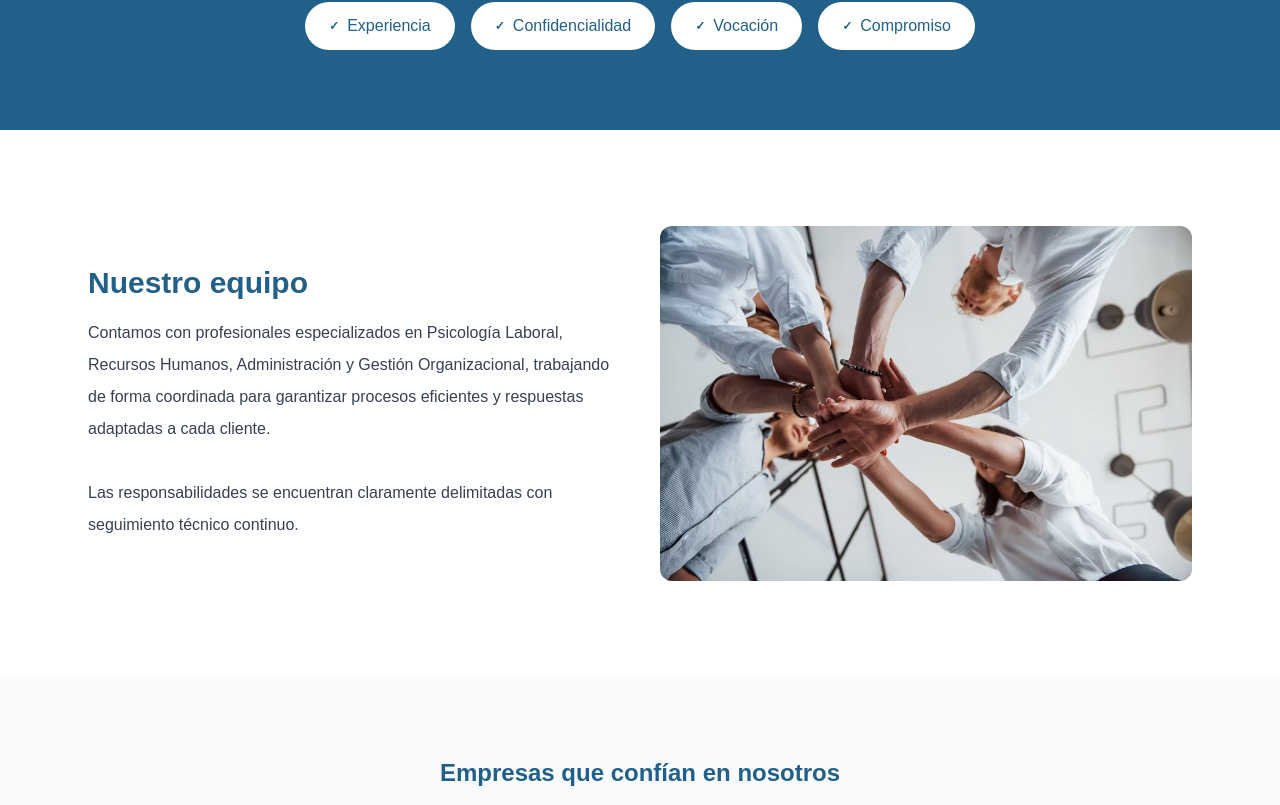
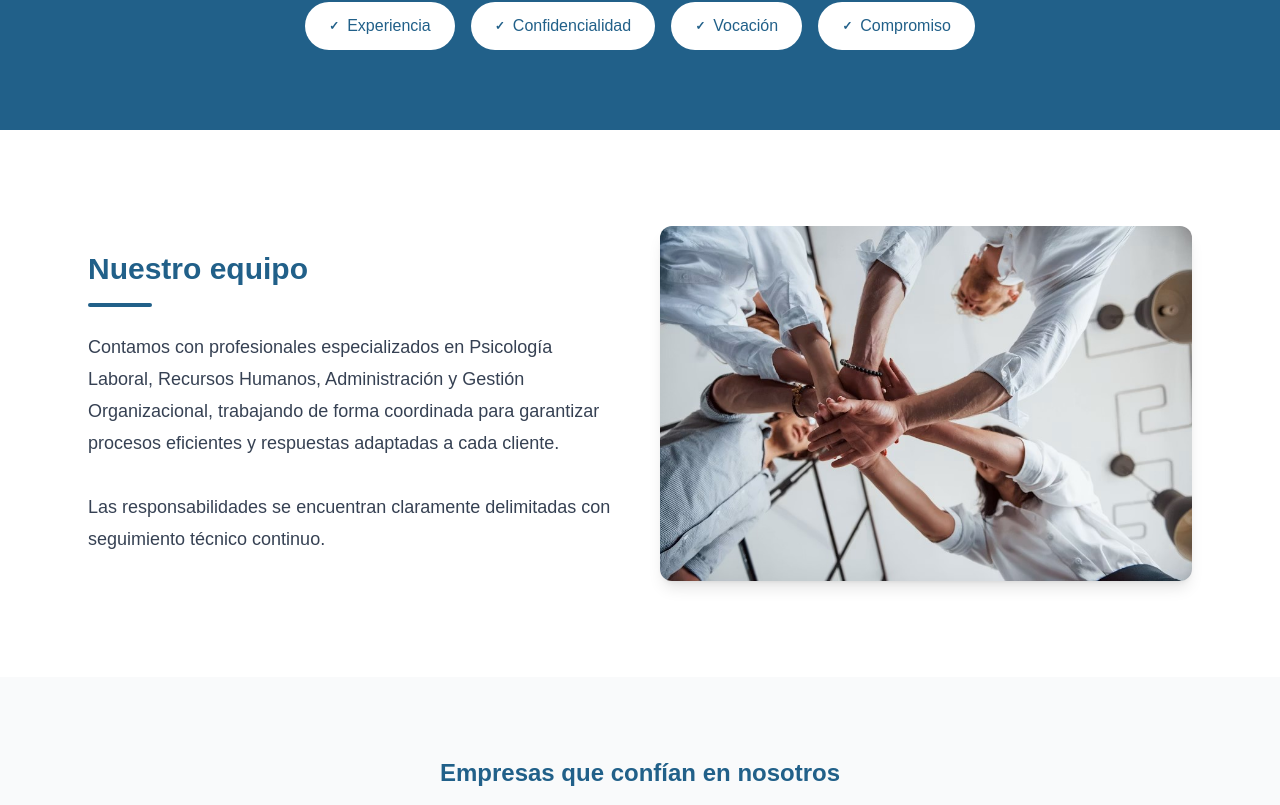
Before and after one commit to WorkOffice2026/workoffice-web, a Next.js app: page / in a window 1280 px wide. Shown: the part 2715-3520 px from the top of the page. Built offline with nearby package versions, Linux system fonts and the light colour scheme.

Commit message:
Mejoras visuales en bloque de equipo

```diff
--- a/src/app/page.tsx
+++ b/src/app/page.tsx
@@ -207,16 +207,34 @@ export default function Home() {
 </section>
 
 {/* EQUIPO */}
-      <motion.section className="py-24 max-w-6xl mx-auto px-6 grid md:grid-cols-2 gap-10 items-center">
-        <div>
-          <h3 className="text-3xl font-bold text-[#216089] mb-4">Nuestro equipo</h3>
-          <p className="text-gray-700 leading-8">
+<motion.section
+  initial={{ opacity: 0, x: -40 }}
+  whileInView={{ opacity: 1, x: 0 }}
+  viewport={{ once: true, amount: 0.3 }}
+  transition={{ duration: 0.8, ease: "easeOut" }}
+  className="py-24 max-w-6xl mx-auto px-6 grid md:grid-cols-2 gap-10 items-center"
+>
+  <div className="flex flex-col justify-center">
+    <h3 className="text-3xl font-bold text-[#216089] mb-4">
+      Nuestro equipo
+    </h3>
+
+    <div className="w-16 h-1 bg-[#216089] rounded-full mb-6" />
+
+    <p className="text-gray-700 leading-8 text-lg">
       Contamos con profesionales especializados en Psicología Laboral, Recursos Humanos, Administración y Gestión Organizacional, trabajando de forma coordinada para garantizar procesos eficientes y respuestas adaptadas a cada cliente.
       <br /><br />
       Las responsabilidades se encuentran claramente delimitadas con seguimiento técnico continuo.
     </p>
   </div>
-        <Image src="/hero-equipo.jpg" alt="equipo" width={800} height={500} className="rounded-xl" />
+
+  <Image
+    src="/hero-equipo.jpg"
+    alt="equipo"
+    width={800}
+    height={500}
+    className="rounded-xl shadow-lg"
+  />
 </motion.section>
 
 <section className="bg-gray-50 py-20 text-center">
```
Lines whose indentation alone changed are shown as unchanged.
